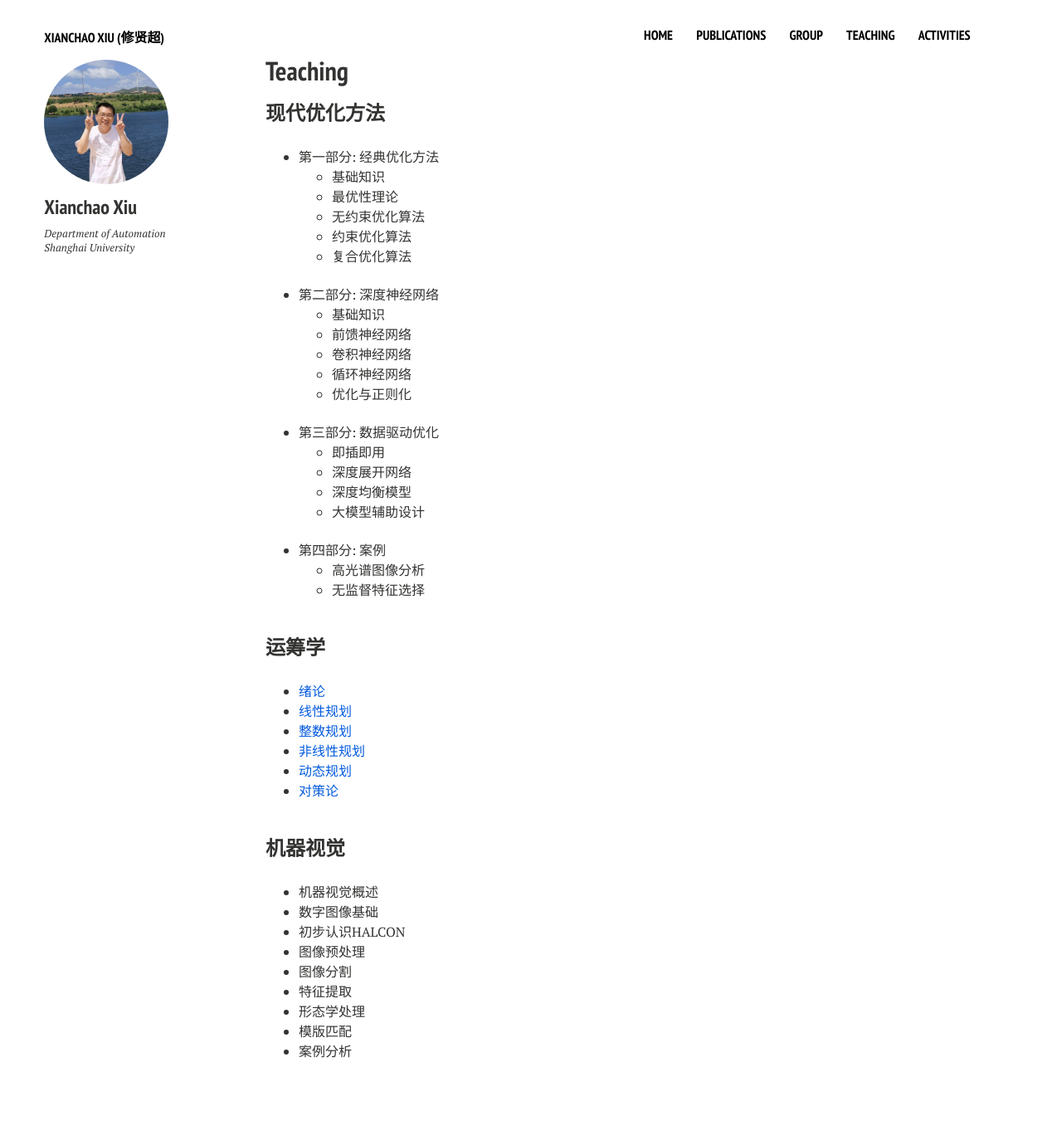
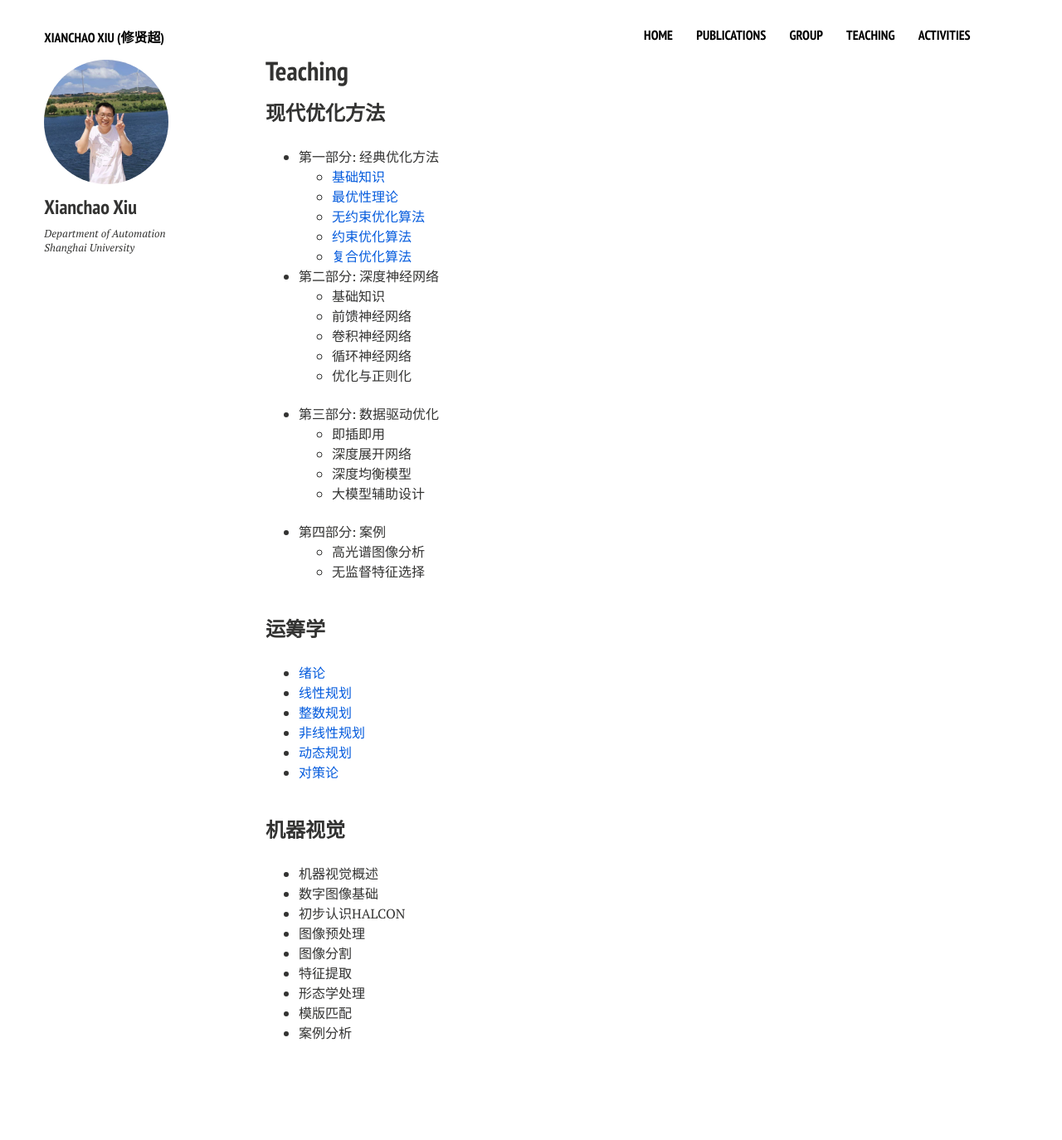
Before and after one commit to xianchaoxiu/xianchaoxiu.github.io, a Jekyll site: the page built from teaching/index.md, in a window 1280 px wide. Shown: the whole page at 83% size. Built offline with Jekyll 4.4.1, drawn with Linux system fonts in a browser that asks for light colours; nearby versions of some CDN libraries; after the commit the page ends 1352 px from its top, so only the background shows below that.

Commit message:
Update index.md

```diff
--- a/teaching/index.md
+++ b/teaching/index.md
@@ -12,11 +12,11 @@ share: false
 ### 现代优化方法
 
 - 第一部分: 经典优化方法  <br>
-  - 基础知识 <br>
-  - 最优性理论 <br>
-  - 无约束优化算法  <br>
-  - 约束优化算法  <br>
-  - 复合优化算法 <br><br>
+  - <a href="../teaching/OPT_1.pdf" class="textlink" target="_blank">基础知识 </a> <br>
+  - <a href="../teaching/OPT_1.pdf" class="textlink" target="_blank">最优性理论 </a> <br>
+  - <a href="../teaching/OPT_1.pdf" class="textlink" target="_blank">无约束优化算法 </a> <br>
+  - <a href="../teaching/OPT_1.pdf" class="textlink" target="_blank">约束优化算法 </a> <br>
+  - <a href="../teaching/OPT_1.pdf" class="textlink" target="_blank">复合优化算法 </a> <br>
 
 - 第二部分: 深度神经网络  <br>
   - 基础知识 <br>
```
